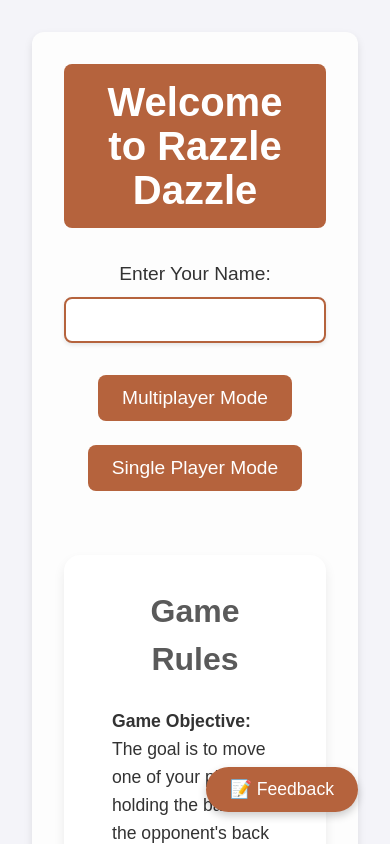
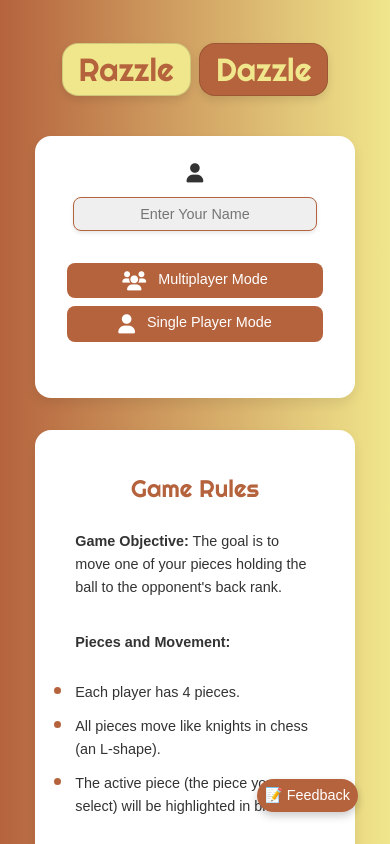
Before and after one commit to bbeizer/rd-frontend, a React (Vite) app: page / in a window 390 px wide. Shown: the top 844 px of the page. Built offline with nearby package versions, Linux system fonts and the light colour scheme; no server answers.

Commit message:
enhance lobby UI with improved styling and icons; update header and input fields (#8)

```diff
--- a/index.html
+++ b/index.html
@@ -5,6 +5,7 @@
     <link rel="icon" type="image/svg+xml" href="/vite.svg" />
     <meta name="viewport" content="width=device-width, initial-scale=1.0" />
     <title>RazzlnDazzle</title>
+    <link href="https://cdnjs.cloudflare.com/ajax/libs/font-awesome/6.0.0-beta3/css/all.min.css" rel="stylesheet">
   </head>
   <body>
     <div id="root"></div>
--- a/src/components/lobby/lobby.css
+++ b/src/components/lobby/lobby.css
@@ -1,3 +1,5 @@
+@import url('https://fonts.googleapis.com/css2?family=Righteous&display=swap');
+
 * {
   box-sizing: border-box;
   margin: 0;
@@ -12,15 +14,17 @@ body {
   display: flex;
   justify-content: center;
   align-items: flex-start;
-  padding: 2rem;
+  padding: 0.2rem;
+  background: linear-gradient(90deg, #b5633d, #f0e68c);
 }
 
 .page-container {
   width: 100%;
-  max-width: 60rem;
+  /* max-width: 60rem; */
   display: flex;
   flex-direction: column;
   align-items: center;
+
 }
 
 .lobby {
@@ -29,19 +33,84 @@ body {
   flex-direction: column;
   align-items: center;
   padding: 2rem;
-  background-color: #fdfdfd;
-  border-radius: 0.75rem;
-  box-shadow: 0 4px 8px rgba(0, 0, 0, 0.1);
+  /* background-color: #fdfdfd; */
+  /* border-radius: 0.75rem; */
+  /* box-shadow: 0 4px 8px rgba(0, 0, 0, 0.1); */
+}
+
+.lobby-content {
+  display: flex;
+  flex-direction: column;
+  align-items: center;
+  justify-content: center;
+  width: 100%;
+  max-width: 50rem;
+  background-color: #fff;
+  padding: 2rem;
+  border-radius: 1rem;
+  box-shadow: 0px 6px 12px rgba(0, 0, 0, 0.08);
+}
+
+
+
+.razzle-span {
+  background-color: #f0e68c;
+  color: #b5633d;
+  border-radius: 16px;
+  padding: 0.5rem 1rem;
+  box-shadow: 0px 4px 8px rgba(0, 0, 0, 0.1);
+  font-family: 'Righteous', cursive;
+  font-size: 4rem;
+  border: 1px solid #00000023;
+}
+
+.dazzel-span {
+  background-color: #b5633d;
+  color: #f0e68c;
+  border: #eee 2px solid;
+  border-radius: 16px;
+  padding: 0.5rem 1rem;
+  box-shadow: 0px 4px 8px rgba(0, 0, 0, 0.1);
+  font-family: 'Righteous', cursive;
+  font-size: 4rem;
+  border: 1px solid #00000023;
+}
+
+.button i {
+  margin-right: 0.5rem;
+  font-size: 1.2rem;
+  vertical-align: middle;
+}
+
+.circle {
+  display: inline-block;
+  width: 2rem;
+  height: 2rem;
+  background: radial-gradient(circle, #ffffff, #d9d9d9);
+  border-radius: 50%;
+  margin: 0 0.5rem;
+  margin-bottom: 1.5rem;
+  vertical-align: middle;
+  box-shadow:
+    0px 4px 8px rgba(0, 0, 0, 0.3),
+    inset 0px -3px 6px rgba(0, 0, 0, 0.2),
+    inset 0px 3px 6px rgba(255, 255, 255, 0.5);
+  animation: spin 2s linear infinite; /* Add spinning animation */
 }
 
 .header h1 {
   font-size: 2.5rem;
-  background: #b5633d;
-  color: white;
+  color: #333;
   padding: 1rem 2rem;
   border-radius: 0.5rem;
   margin-bottom: 2rem;
   text-align: center;
+
+}
+
+input {
+  background-color: #f0efef;
+  color: #333;
 }
 
 .input-container {
@@ -51,6 +120,7 @@ body {
   flex-direction: column;
   align-items: center;
   margin-bottom: 2rem;
+
 }
 
 .input-container label {
@@ -62,9 +132,10 @@ body {
   width: 100%;
   padding: 0.75rem;
   font-size: 1rem;
-  border: 2px solid #b5633d;
+  border: 1.5px solid #b5633d;
   border-radius: 0.5rem;
   box-shadow: 0 2px 4px rgba(0, 0, 0, 0.1);
+  text-align: center;
 }
 
 .floating-feedback-button {
@@ -262,7 +333,14 @@ body {
   font-size: 2rem;
   margin-bottom: 1.5rem;
   text-align: center;
-  color: #5a5a5a;
+  color: #b5633d;
+  font-family: 'Righteous', cursive;
+}
+
+.rules ul li::marker{
+  color: #b5633d;
+  font-size: 1.5rem;
+
 }
 
 .section {
@@ -326,3 +404,114 @@ img {
   from { opacity: 0; transform: scale(0.95); }
   to { opacity: 1; transform: scale(1); }
 }
+
+@keyframes spin {
+  from {
+    transform: rotate(0deg);
+  }
+  to {
+    transform: rotate(360deg);
+  }
+}
+
+/* For devices with a max width of 768px (tablets and smaller) */
+@media (max-width: 768px) {
+  .header h1 {
+    font-size: 2rem;
+    padding: 0.5rem 1rem;
+  }
+
+  .lobby-content {
+    padding: 1.5rem;
+  }
+
+  .rules {
+    padding: 1.5rem;
+  }
+
+  .rules h2 {
+    font-size: 1.8rem;
+  }
+
+  .section p,
+  .section ul {
+    font-size: 1rem;
+  }
+
+  .button-group {
+    flex-direction: column;
+    gap: 0.5rem;
+    width: 100%;
+    padding-left: 0.5rem;
+    padding-right: 0.5rem;
+  }
+
+  .button {
+    width: 100%;
+    font-size: 1rem;
+  }
+
+  .floating-feedback-button {
+    padding: 0.5rem 1rem;
+    font-size: 1rem;
+  }
+}
+
+/* For devices with a max width of 480px (mobile phones) */
+@media (max-width: 480px) {
+
+
+  .razzle-span,
+  .dazzel-span {
+    font-size: 2rem;
+
+  }
+
+  .header h1 {
+   display: flex;
+   gap: 0.5rem;
+  }
+
+  .input-container {
+    width: 90%;
+  }
+
+  #name {
+    font-size: 0.9rem;
+    padding: 0.5rem;
+  }
+
+  .rules {
+    padding: 2.5rem;
+  }
+
+  .rules h2 {
+    font-size: 1.5rem;
+  }
+
+  .section p,
+  .section ul {
+    font-size: 0.9rem;
+  }
+
+  .button {
+    font-size: 0.9rem;
+    padding: 0.5rem 1rem;
+  }
+
+  .floating-feedback-button {
+    padding: 0.5rem;
+    font-size: 0.9rem;
+  }
+
+  .feedback-textarea {
+    height: 6rem;
+  }
+
+  .circle {
+    display: none;
+
+  }
+
+
+}
--- a/src/components/lobby/lobby.tsx
+++ b/src/components/lobby/lobby.tsx
@@ -113,15 +113,21 @@ function Lobby() {
     <div className="page-container">
       <div className="lobby">
         <div className="header">
-          <h1>Welcome to Razzle Dazzle</h1>
+          <h1><span className='razzle-span'>Razzle</span> <span className='circle'></span> <span className='dazzel-span'>Dazzle</span></h1>
         </div>
+      <div className='lobby-content'>
         <div className="input-container">
-          <label htmlFor="name">Enter Your Name:</label>
-          <input type="text" id="name" value={name} onChange={(e) => setName(e.target.value)} />
+          <label htmlFor="name"><i className="fas fa-user"></i> {name}</label>
+          <input type="text" id="name" placeholder="Enter Your Name" value={name} onChange={(e) => setName(e.target.value)} />
         </div>
         <div className="button-group">
-          <button className="button" onClick={handleJoinGame}>Multiplayer Mode</button>
-          <button className="button" onClick={handleSinglePlayerGame}>Single Player Mode</button>
+          <button className="button" onClick={handleJoinGame}>
+            <i className="fas fa-users"></i> Multiplayer Mode
+          </button>
+          <button className="button" onClick={handleSinglePlayerGame}>
+            <i className="fas fa-user"></i> Single Player Mode
+          </button>
+        </div>
         </div>
         {waitingForPlayer && (
           <Modal>
@@ -136,7 +142,7 @@ function Lobby() {
           </Modal>
         )}
         <div className="rules">
-          <h2>Game Rules</h2>
+          <h2 className='gamerules-title'>Game Rules</h2>
           <div className="section">
             <p><strong>Game Objective:</strong> The goal is to move one of your pieces holding the ball to the opponent's back rank.</p>
           </div>
```
